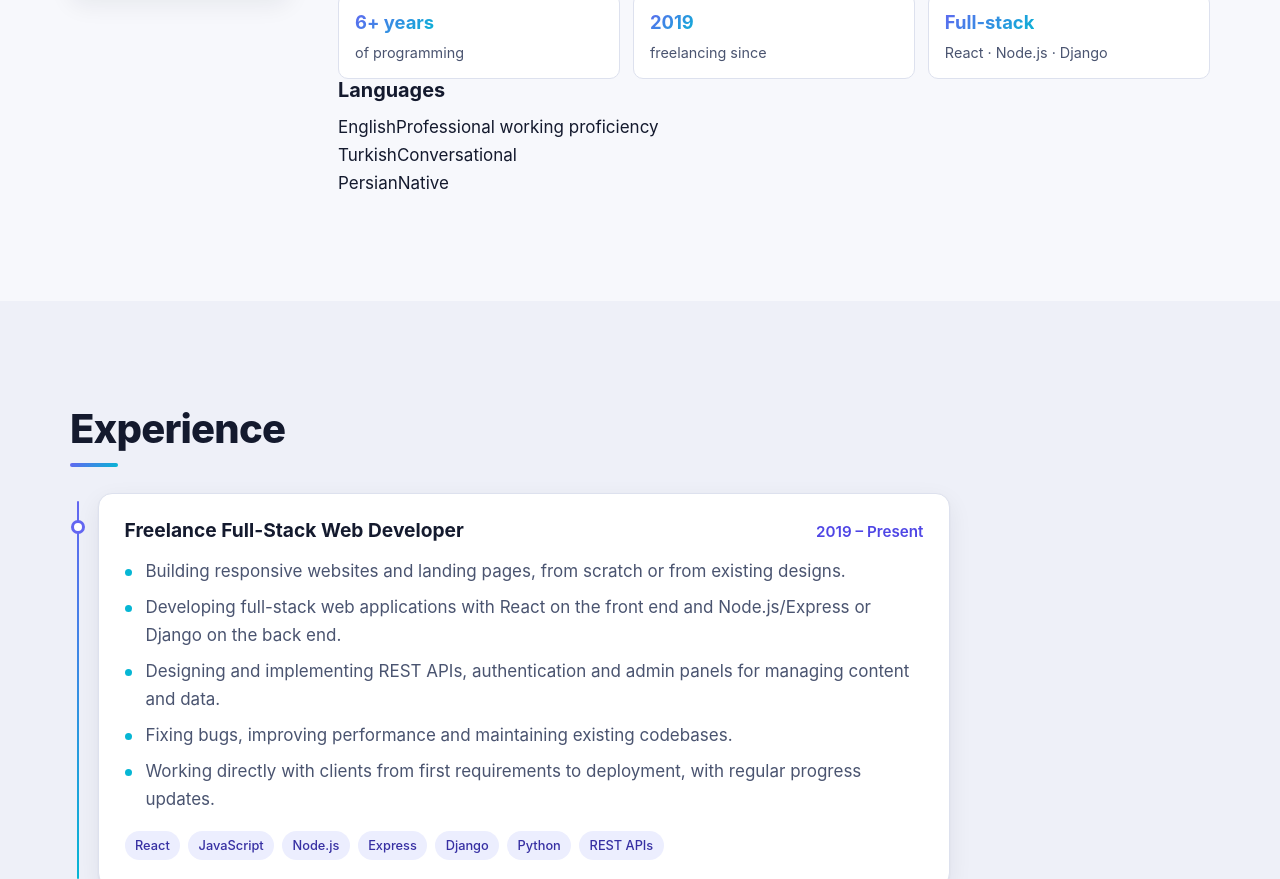
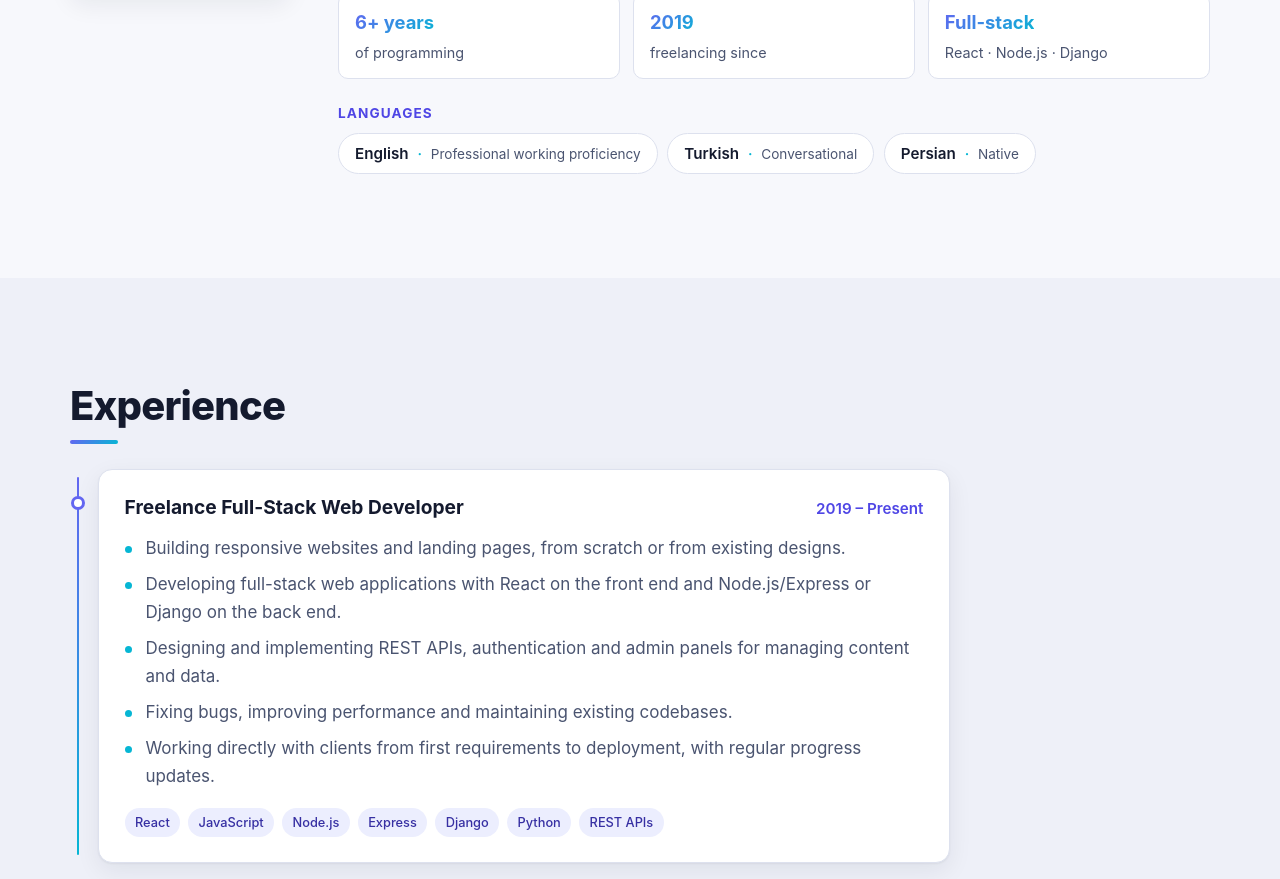
Before and after one commit to som-info/teedatec-site, a plain HTML site: page index.html in a window 1280 px wide. Shown: the part 1202-2081 px from the top of the page. Drawn offline with Linux system fonts and the light colour scheme.

Commit message:
Style language proficiency section

```diff
--- a/css/styles.css
+++ b/css/styles.css
@@ -230,6 +230,13 @@ ul { margin: 0; padding: 0; list-style: none; }
 .about-facts li { background: var(--surface); border: 1px solid var(--border); border-radius: var(--radius-sm); padding: .8rem 1rem; }
 .about-facts strong { display: block; font-size: 1.15rem; background: var(--grad); -webkit-background-clip: text; background-clip: text; color: transparent; width: fit-content; }
 .about-facts span { color: var(--muted); font-size: .9rem; }
+.about-langs { margin-top: 1.6rem; }
+.about-langs h3 { font-size: .85rem; font-weight: 700; text-transform: uppercase; letter-spacing: .08em; color: var(--accent-text); margin-bottom: .7rem; }
+.lang-list { display: flex; flex-wrap: wrap; gap: .6rem; }
+.lang-list li { display: inline-flex; flex-wrap: wrap; align-items: baseline; gap: .15rem .55rem; max-width: 100%; background: var(--surface); border: 1px solid var(--border); border-radius: 999px; padding: .45rem 1rem; font-size: .95rem; }
+.lang-name { font-weight: 600; color: var(--text); }
+.lang-level { color: var(--muted); font-size: .85rem; }
+.lang-level::before { content: "·"; margin-right: .55rem; color: var(--accent-2); font-weight: 700; }
 
 /* ---------- Experience timeline ---------- */
 .timeline { list-style: none; margin: 0; padding: 0 0 0 1.75rem; position: relative; max-width: 880px; }
```
